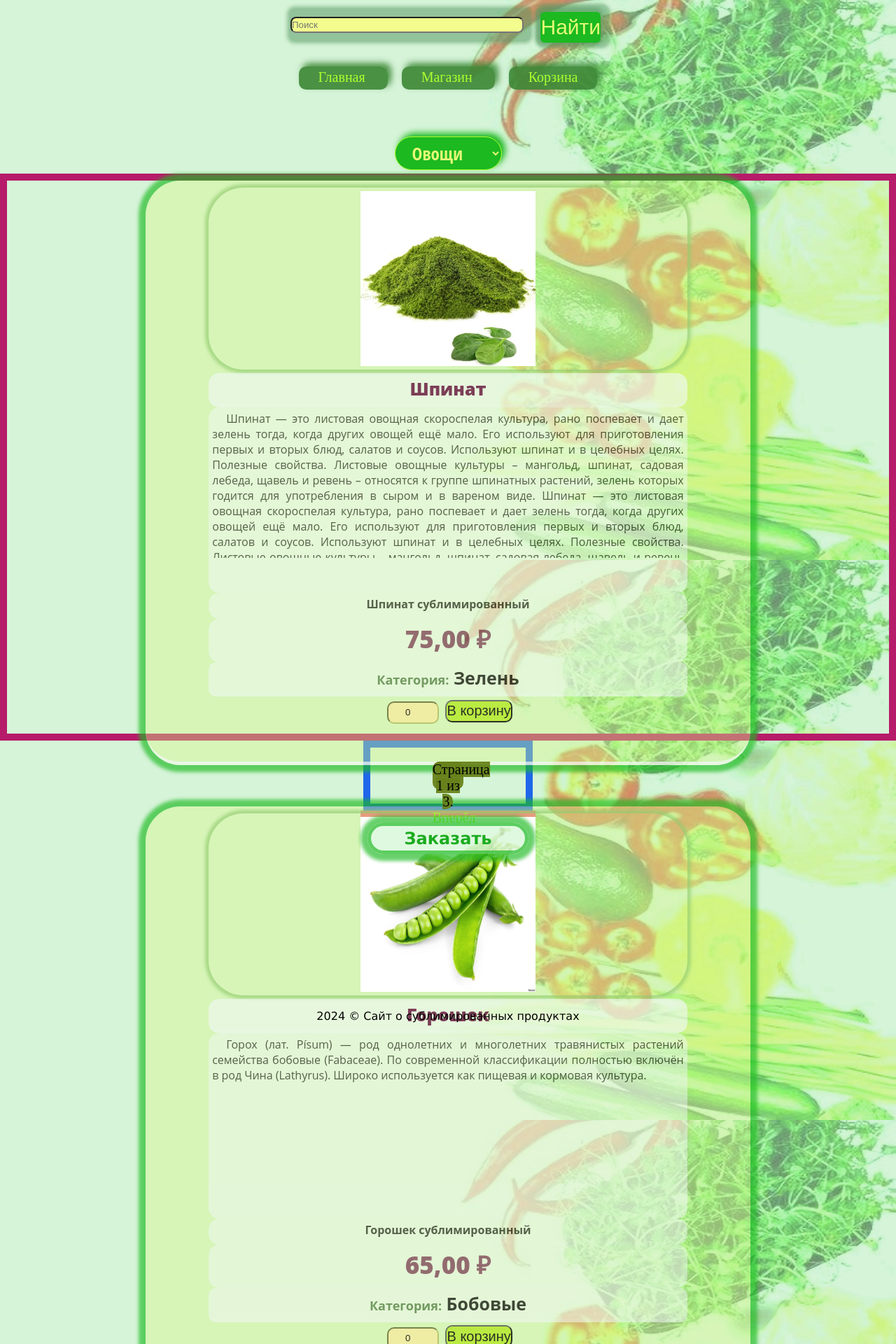
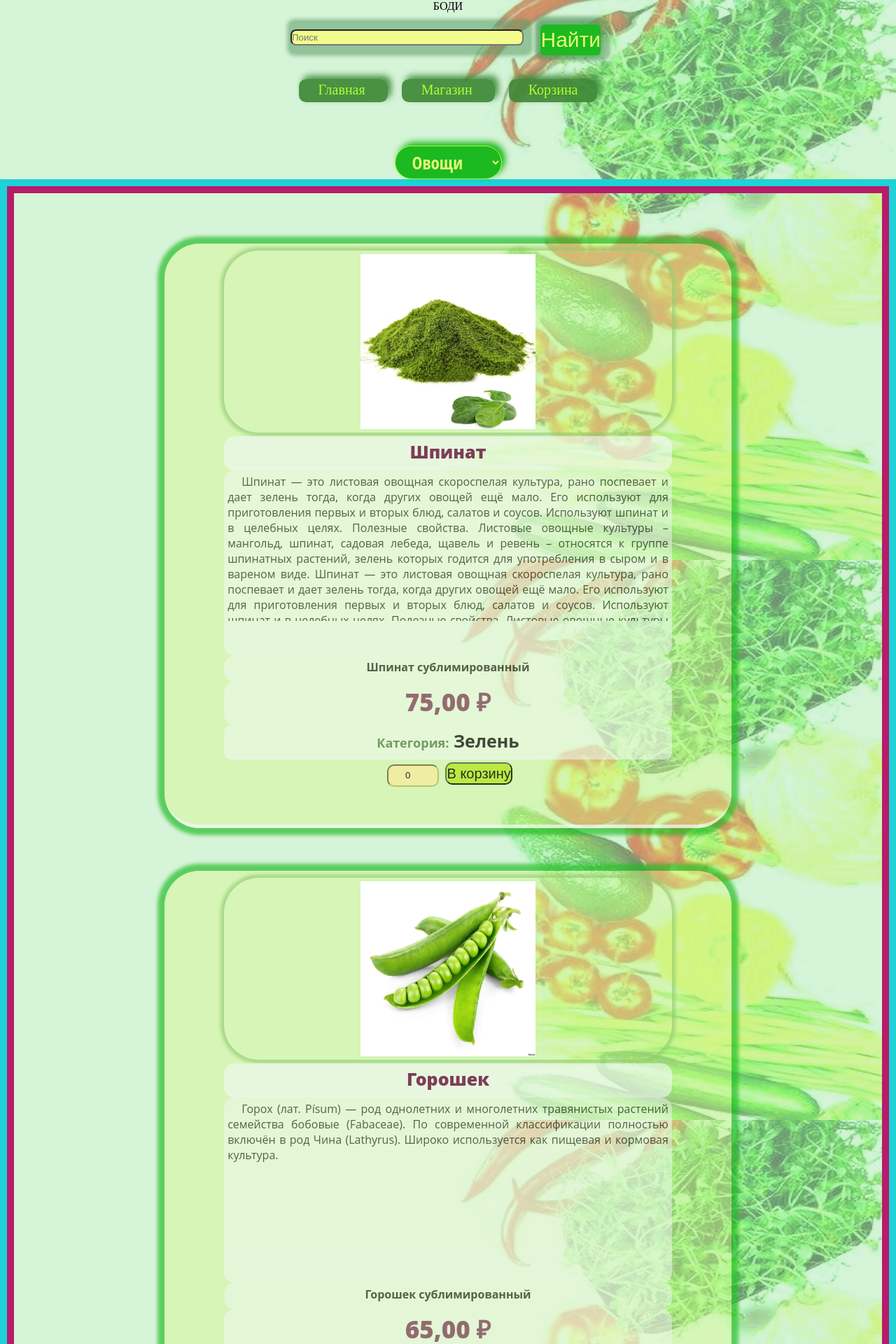
Before and after one commit to Sapronov-Nikolay/sublim, a Django app: page /shop/ in a window 1280 px wide. Shown: the top 1920 px of the page at 70% size. Run offline with Django 5.2, Linux system fonts and the light colour scheme; data comes from the database, SQL or seed files in the repository; both versions use the stored data as it was after the commit.

Commit message:
С помощью друга удолось обнаружить конфликт параметров опустил вниз кнопки в районе футера промежуток height: 720px; /* Промежуток между карточками */ был фиксировванным его уборал сделал grid колонки для заказов в корзине теперь карточки товаров в корзине выстраиваются также, как и в карточке магазина в планах отладить внешний вид кнопок пагинации

```diff
--- a/sublim/main/templates/main/tovars.html
+++ b/sublim/main/templates/main/tovars.html
@@ -5,7 +5,7 @@
 <title>{% block title %}Товары{% endblock %}</title>
 <link rel="shortcut icon" type="image/png" href="{% static 'main/img/xmas_icon_260233.ico' %}">
 
-<body id='bg' style="background-image: url({% static 'main/img/fon-tovars.jpeg' %})">
+<body id='bg' style="background-image: url({% static 'main/img/fon-tovars.jpeg' %})">БОДИ
     <link rel="stylesheet" href="{% static 'main/css/menu_category.css' %}">
     <link rel="stylesheet" href="{% static 'main/css/tovars.css' %}">
     <script src="{% static 'main/js/cart.js' %}"> </script>
@@ -17,7 +17,8 @@
     <form class="tovars-form-category" action="/shop/">
         {% csrf_token %}
 
-        <select class="tovars-select-category" onchange="this.form.submit()" name="category">
+        <div class=".tovars-menu-div-select-category">
+            <select class="tovars-menu-select-category" onchange="this.form.submit()" name="category">
                 {% for slug in categories %}
                 {% if slug.id == cat_selected %}
                 <option class="menu-option-selected_slug" selected>{{slug}}</option>
@@ -26,6 +27,7 @@
                 {% endif %}
                 {% endfor %}
             </select>
+        </div>
     </form>
 
 <!--ФОРМА ОТОБРАЖЕНИЯ КАРТОЧЕК ТОВАРОВ-->
@@ -54,6 +56,8 @@
             </div>
         </div>
 
+
+
         <!--ПАГИНАЦИЯ С ЦИКЛАМИ ЕЁ ФУНКЦИОНИРОВАНИЯ ПАРАМЕТРУ ВО VIEWS.PY-->
         <div class="tovars-div-grid-paginator">
         <!--ФОРМА ПАРАМЕТРОВ "НАЗАД"-->
@@ -76,11 +80,11 @@
         <!--ФОРМА ПАРАМЕТРОВ "ВПЕРЁД"-->
                 {% if page_obj.has_next %}
                 {% if category %}
-                    <a href="?page={{ page_obj.next_page_number }}&category={{category}}"> Вперёд</a>
-                    <a href="?page={{ page_obj.paginator.num_pages }}&category={{category}}"> &raquo;</a>
+                    <a class="tovars-a-paginator" href="?page={{ page_obj.next_page_number }}&category={{category}}"> Вперёд &raquo;</a>
+                    <!--<a class="tovars-div-paginator" href="?page={{ page_obj.paginator.num_pages }}&category={{category}}"> &raquo;</a>-->
                     {% else %}
-                    <a href="?page={{ page_obj.next_page_number }}"> Вперёд</a>
-                    <a href="?page={{ page_obj.paginator.num_pages }}"> &raquo;</a>
+                    <a class="tovars-a-paginator" href="?page={{ page_obj.next_page_number }}"> Вперёд &raquo;</a>
+                    <!--<a class="tovars-div-paginator" href="?page={{ page_obj.paginator.num_pages }}"> &raquo;</a>-->
                     {% endif%}
                 {% endif %}
             </span>
--- a/sublim/static/main/css/cart.css
+++ b/sublim/static/main/css/cart.css
@@ -1,5 +1,9 @@
 /* Тело объекта с заказами = for cart.html in cart.css */
 .cart-form-cart {
+  display: grid;
+  grid-template-columns: repeat(auto-fit, minmax(500px, 1fr));
+  grid-template-rows: repeat(auto-fit, minmax(1px 1fr) );
+  transition: 300ms;
   text-align: center;
   background: #bcfa92ab;
   box-shadow: 0 0 10px 10px #c1f89cc0;
--- a/sublim/static/main/css/menu_category.css
+++ b/sublim/static/main/css/menu_category.css
@@ -1,16 +1,22 @@
 /* Кнопка для выпадающего меню категорий = for tovars.html in menu_category.css*/
 .tovars-form-category {
+    color: none;
+}
+/* ПОЛЕ ВЫБОРА КАТЕГОРИЙ ТОВАРОВ */
+
+.tovars-menu-div-select-category {
     text-align: center;
     border-radius: 25px;
     font-family: Open Sans Condensed, sans-serif;
-    color: #e4f875;
+    color: none;
     padding: 5px;
     font-size: 25px;
     border: none;
     right: 50px;
+
 }
-/* ПОЛЕ ВЫБОРА КАТЕГОРИЙ ТОВАРОВ */
-.tovars-select-category {
+
+.tovars-menu-select-category {
     text-align: left;
     font-family: Open Sans Condensed, sans-serif;
     background-color: #1cb921;
@@ -24,16 +30,18 @@
     border-radius: 25px;
 }
 /* КНОПКА КАТЕГОРИЙ ТОВАРОВ ПРИ НАВЕДЕНИИ КУРСОРА */
-.tovars-select-category:hover {
+.tovars-menu-select-category:hover {
     transition: box-shadow, color, 0.3s ease-in-out;
     box-shadow: 5px -5px 10px 0px #105215be;
     color: #adff2f;
     border-color: #466911;
+    border-radius: 25px;
 }
 /* КНОПКА КАТЕГОРИЙ ТОВАРОВ ПРИ ОТВЕДЕНИИ КУРСОРА */
-.tovars-select-category:not(hover) {
+.tovars-menu-select-category:not(hover) {
     transition: box-shadow, color, 0.3s ease-in-out;
     box-shadow: 5px -5px 10px 0px #1cb921;
+    border-radius: 25px;
 }
 
 /* ПОЛЕ ВЫПАДАБЩЕГО МЕНЮ КАТЕГОРИИ */
@@ -41,6 +49,7 @@
 /* Фон выпадающего меню Категории */
 .menu-option-selected_slug {
     background-color: #439b5eb6;
+    border-radius: 25px;
 }
 
 .menu-option-selected_slug:hover {
--- a/sublim/static/main/css/tovars.css
+++ b/sublim/static/main/css/tovars.css
@@ -1,9 +1,9 @@
 /* GRID-контейнер для формы КАРТОЧЕК С ТОВАРАМИ */
 .tovars-div-grid-general {
   border: 10px solid #b61c69;
-  grid-template-columns: repeat(4, 1fr);
   grid-gap: 10px;
   grid-auto-rows: 200px;
+  padding: 30px;
   grid-template-areas: ". a a ."
   ". a a .";
 }
@@ -11,6 +11,7 @@
 .tovars-div-grid-paginator {
   border: 10px solid #1f66eb;
   display: grid;
+  grid-row-gap: 200px;
   grid-row-gap: 10px;
   align-content: end;
   grid-template-rows: repeat(1, 60%);
@@ -24,10 +25,17 @@
   display: grid;
   grid-row-gap: 10px;
   align-content: center;
+  grid-row-gap: 200px;
   grid-template-rows: repeat(1, 60%);
   gap: 20px;
   grid-area: 1 / 2;
   justify-self: center;
+}
+
+/* Форма со всем содержимым  */
+.tovars-form-karte {
+  grid-row-gap: 200%;
+  border: 10px solid #1ed2d8;
 }
 
 /* ОБЛАСТЬ ОТОБРАЖЕНИЯ ТОВАРОВ */
@@ -35,18 +43,17 @@
 .tovars-div-general {
   display: grid;
   width: 70%; /* Ширина карточки */
-  height: 720px; /* Промежуток между карточками */
-  grid-template-columns: repeat(auto-fit, minmax(500px, 1fr) );
+  /*height: 720px; /* Промежуток между карточками */
+  align-content: start;
+  grid-template-columns: repeat(auto-fit, minmax(500px, 1fr));
   column-gap: 3%;
-  grid-template-rows: repeat(auto-fit, minmax(850px, 1fr) );
-  row-gap: 6%;
+  grid-template-rows: repeat(auto-fit, minmax(1px 1fr) );
+  transition: 300ms;
+  row-gap: 20px;
   border-spacing: 8 30px;
   font-family: 'Open Sans', sans-serif;
   font-weight: bold;
   padding-bottom: 70px;
-  margin-left: 1%;
-  margin-right: 1%;
-  margin-bottom: 0px;
   border-radius: 100px;
   text-align: right;
   margin: 0 auto;
@@ -75,7 +82,7 @@
   padding: 5px;
   margin-left: 1%;
   margin-right: 1%;
-  margin-bottom: 0px;
+  margin-top: 5%;
   background: #d6f88765;
   border: 1px;
   border-bottom: 5px solid #f2f8f8b0;
```
Also changed, not shown: sublim/main/templates/main/cart.html (+5 -3 lines), sublim/db.sqlite3, sublim/media/images/24/04/19/252r44455апавв554.jpg (added). Lines whose indentation alone changed are shown as unchanged.
